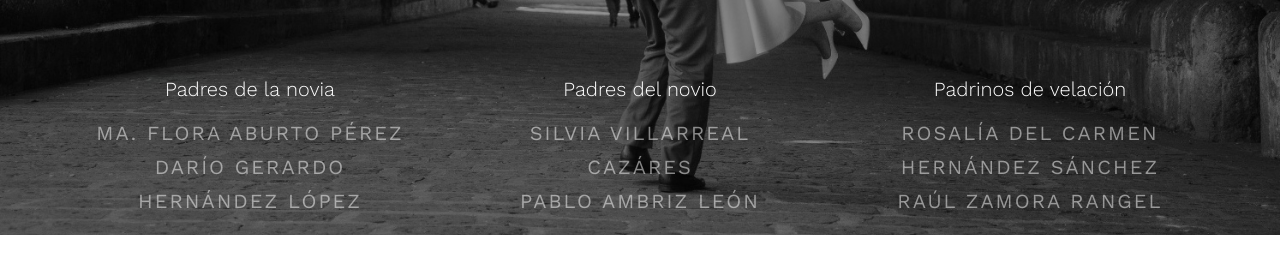
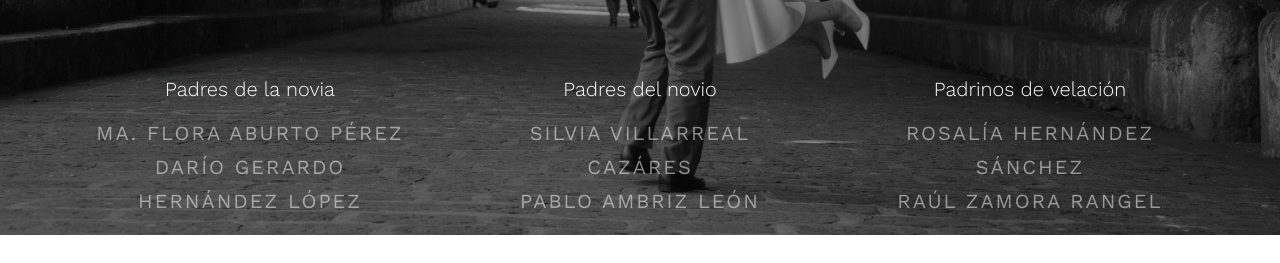
Before and after one commit to dianaricardohernandezambriz-tech/web, a plain HTML site: page index.html in a window 1280 px wide. Shown: the part 2080-2343 px from the top of the page. Drawn offline with nearby package versions, Linux system fonts and the light colour scheme; files whose address does not match are found by name.

Commit message:
last changes

```diff
--- a/index.html
+++ b/index.html
@@ -245,7 +245,7 @@
 							<div class="col-md-4 col-sm-6 animate-box">
 								<div class="feature-center">
 									<span class="counter">Padrinos de velación</span>
-									<span class="counter-label">Rosalía del Carmen Hernández Sánchez<br>Raúl Zamora
+									<span class="counter-label">Rosalía Hernández Sánchez<br>Raúl Zamora
 										Rangel</span>
 								</div>
 							</div>
```
